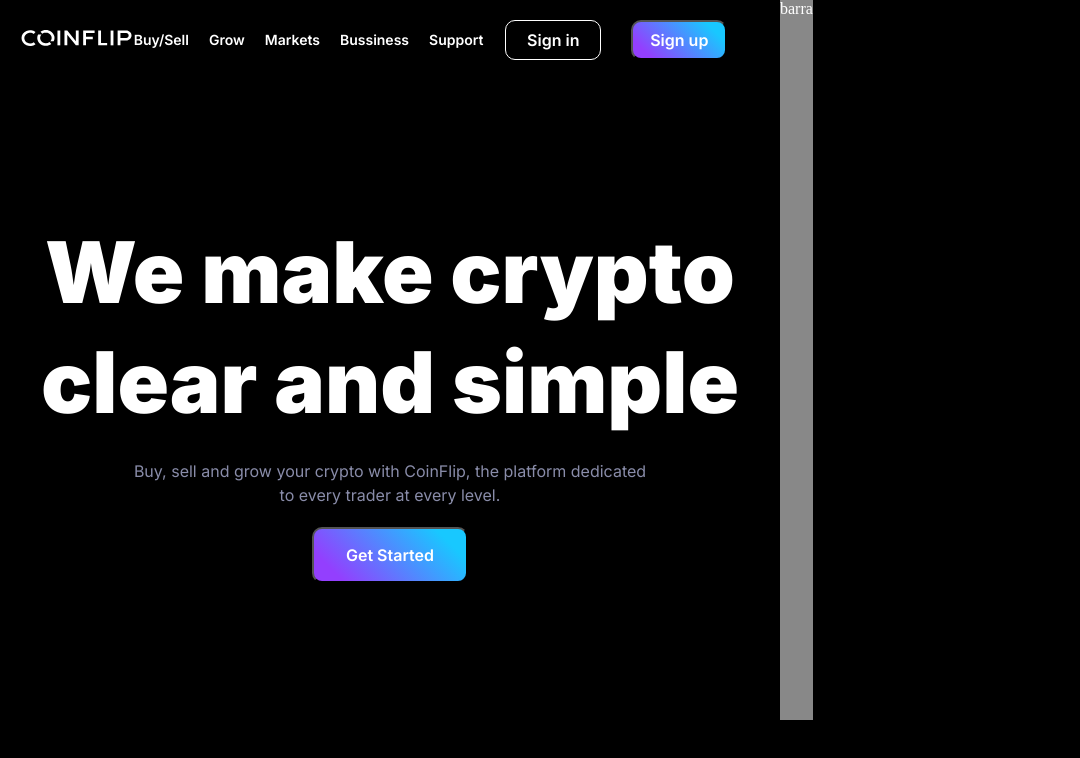
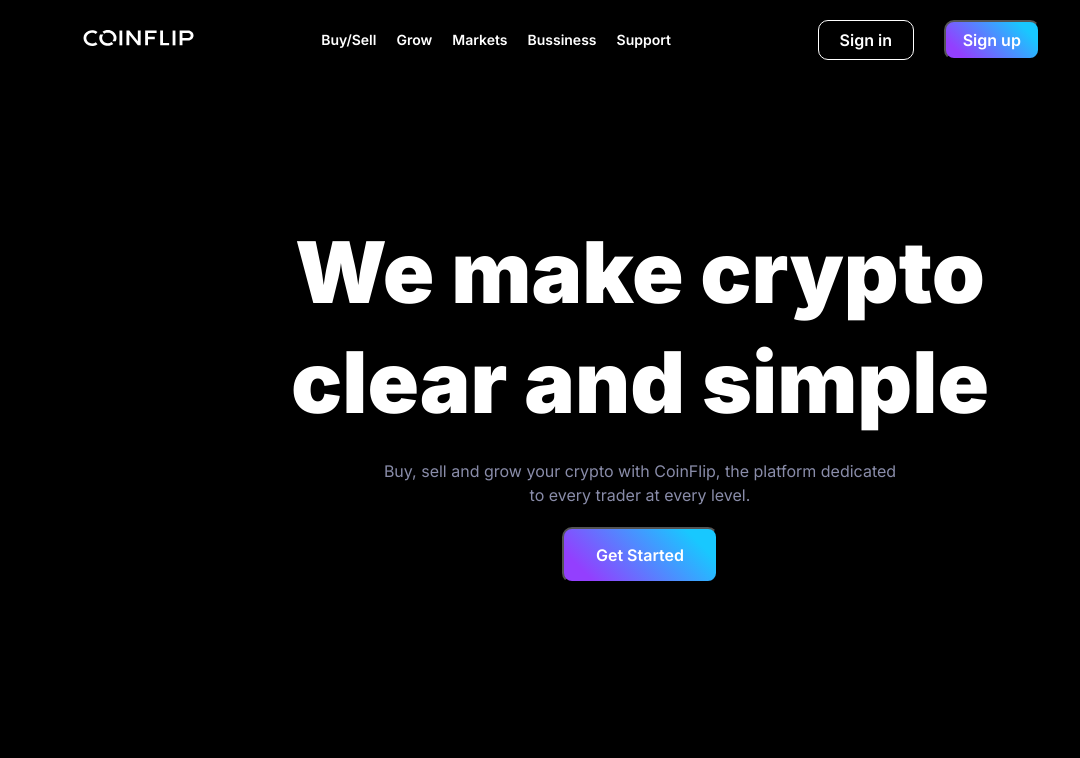
Before and after one commit to hmoralesaragithub1/reto-react, a React (Vite) app: page / in a window 1280 px wide. Shown: the top 758 px of the page, without its empty margins (0-1080 px from the left). Built offline with nearby package versions, Linux system fonts and the light colour scheme.

Commit message:
subiendo cambios1

```diff
--- a/src/index.css
+++ b/src/index.css
@@ -151,13 +151,6 @@ body {
   display: none;
 }
 
-#main-div {
-  display: flex;
-}
-
-#lateral {
-  background-color: #fff8;
-}
 
 /*Media Query*/
 @media screen and (max-width: 768px) {
--- a/src/pages/Index.jsx
+++ b/src/pages/Index.jsx
@@ -10,7 +10,7 @@ const IndexPage = () => {
         <Header />
         <Content />
       </div>
-      <div id="lateral">barra</div>
+
     </div>
   );
 };
```
